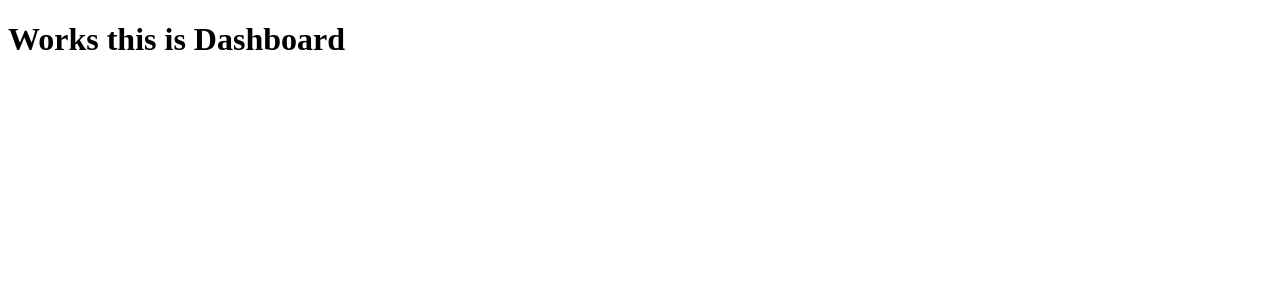
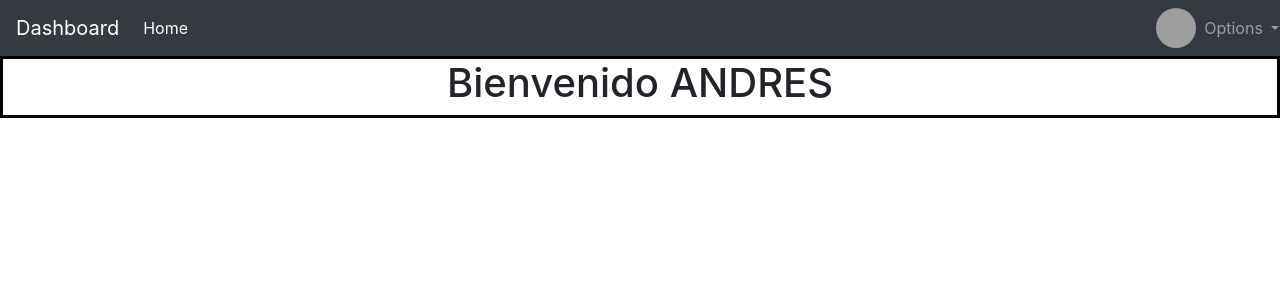
Before and after one commit to AndresThomas/Programacion-web, a Django app: page /Dashboard/Dashboard in a window 1280 px wide. Shown: the top 300 px of the page. Run offline with Django 3.2, Linux system fonts and the light colour scheme; a user stored in the database is signed in; some libraries are stand-ins or nearby versions; grey boxes are pictures that could not be loaded.

Commit message:
sigo sin entender :c

```diff
--- a/tarea/tarea/urls.py
+++ b/tarea/tarea/urls.py
@@ -15,14 +15,16 @@ Including another URLconf
 """
 from django.contrib import admin
 from django.urls import re_path, path, include
+from django.contrib.auth import login as login_django
+from django.contrib.auth import logout as logout_django
 
-
-from login.views import LoginClass
-
+from login.views import LoginClass,l
+print("urls py")
 urlpatterns = [
     path('admin/', admin.site.urls),
     # path('',LandingClass.as_view(), name = 'landing'),
     path('', include('Landing.urls')),
-    path('login/',include('login.urls')),
-    path('Dashboard/',include('Dashboard.urls')),
+    path('login/',include('login.urls'), name='login'),
+    path('Dashboard/',include('Dashboard.urls'),name='Dashboard'),
+    path('logout/',l.as_view() ,name ='logout'),
 ]
--- a/tarea/templates/Dashboard/dashboard.html
+++ b/tarea/templates/Dashboard/dashboard.html
@@ -1,11 +1,47 @@
 <!DOCTYPE html>
 <html lang="en">
+
 <head>
     <meta charset="UTF-8">
     <meta name="viewport" content="width=device-width, initial-scale=1.0">
-    <title>Document</title>
+    <title>Dashboard</title>
+    {%load bootstrap4%}
+    {%bootstrap_css%}
 </head>
+
 <body>
-    <h1>Works this is Dashboard</h1>
+
+    <div>
+        <nav class="navbar navbar-expand-lg navbar-dark bg-dark">
+            <a class="navbar-brand" href="#">Dashboard</a>
+            <div class="collapse navbar-collapse" id="navbarSupportedContent">
+                <ul class="navbar-nav mr-auto">
+                    <li class="nav-item active">
+                        <a class="nav-link" href="#">Home <span class="sr-only">(current)</span></a>
+                    </li>
+                    <li class="nav-item active" style="margin-left: 500%;">
+                        <img src="https://cdn5.upsocl.com/wp-content/uploads/2039/11/watermelon-helmets3.jpg"
+                        style= "width: 40px; height: 40px;"class="rounded-circle ">
+                    </li>
+                    <li class="nav-item dropdown">
+
+                        <a class="nav-link dropdown-toggle" href="#" id="navbarDropdown" role="button"
+                            data-toggle="dropdown" aria-haspopup="true" aria-expanded="false">
+                            Options
+                        </a>
+                        <div class="dropdown-menu" aria-labelledby="navbarDropdown">
+                            <a class="dropdown-item" href="{%url 'logout' %}">Logout</a>
+                        </div>
+                    </li>
+                </ul>
+            </div>
+        </nav>
+    </div>
+    <div style="text-align: center; border:solid black;">
+        <h1>Bienvenido {{user.username | upper}}</h1>
+    </div>
+
+    {%bootstrap_javascript jquery='full'%}
 </body>
+
 </html>
```
Also changed, not shown: tarea/login/views.py (+9 -1 lines), tarea/tarea/settings.py (+5 -2 lines), tarea/templates/Landing/landing.html (+15 -15 lines), tarea/templates/login/login.html (+7 -7 lines), tarea/db.sqlite3.
